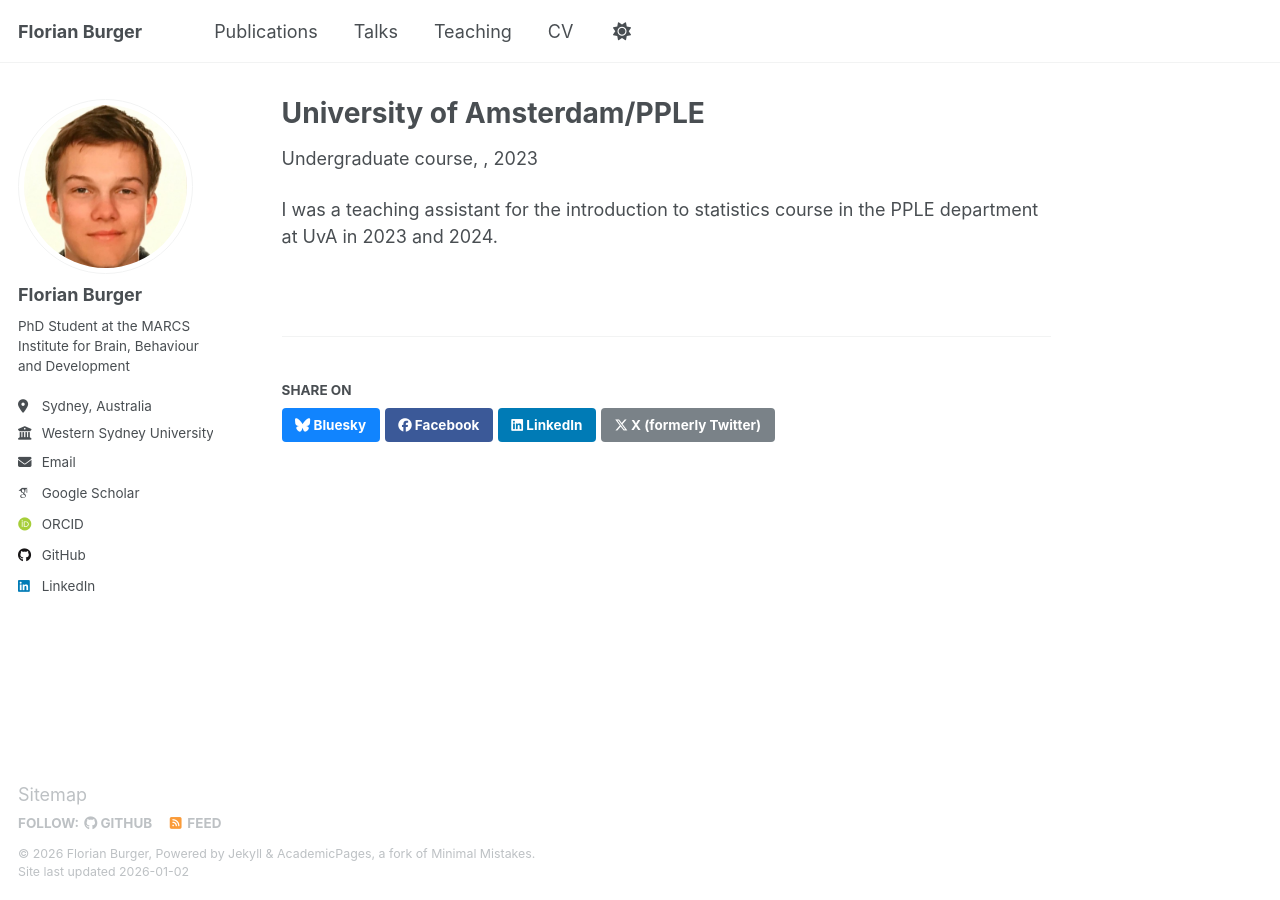
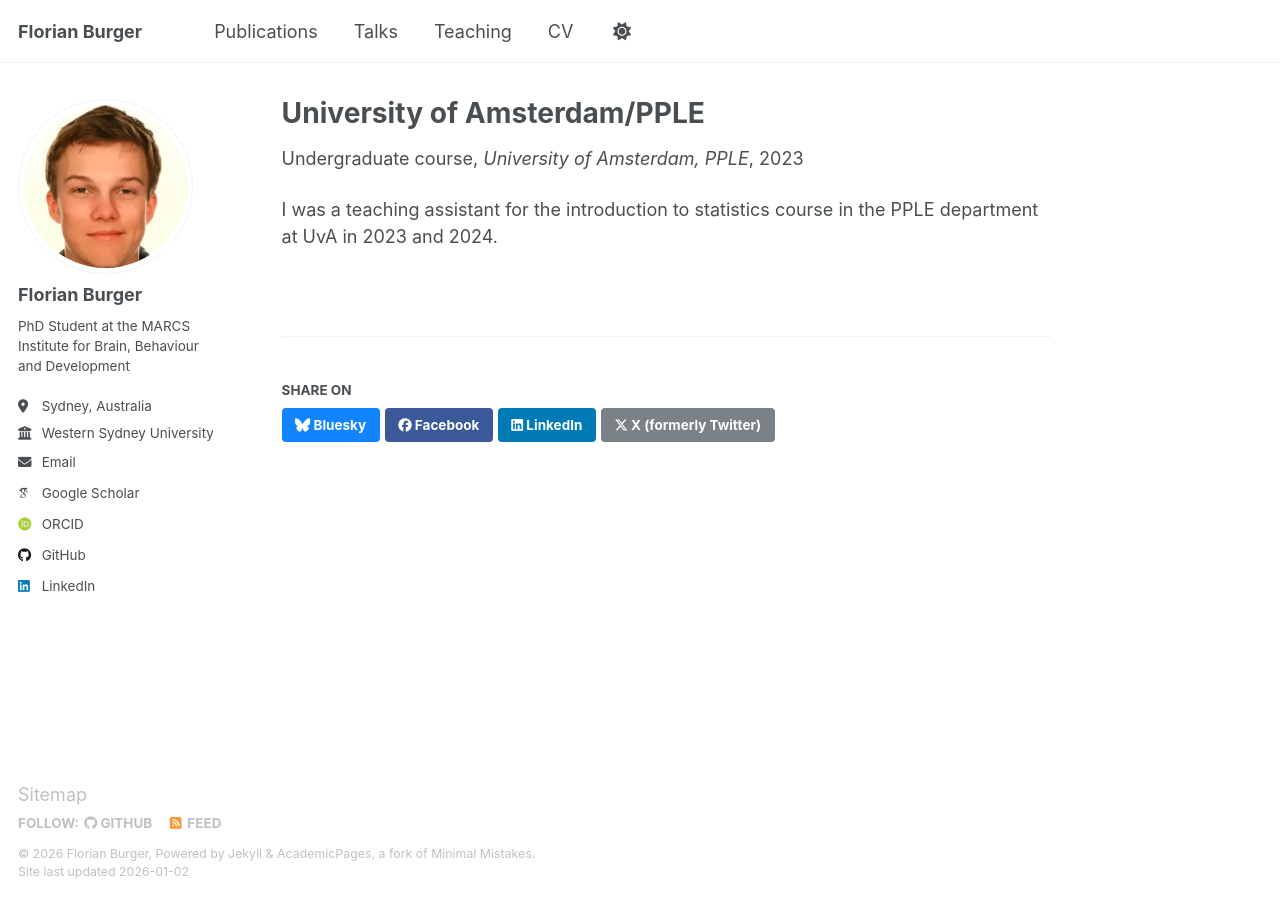
Before and after one commit to Flo-Burger/Flo-Burger.github.io, a Jekyll site: the page built from _teaching/PPLE_UvA.md, in a window 1280 px wide. Built offline with Jekyll 4.4.1, drawn with Linux system fonts in a browser that asks for light colours; some web fonts are replaced.

Commit message:
Changes_for_Teaching

```diff
--- a/_teaching/PPLE_UvA.md
+++ b/_teaching/PPLE_UvA.md
@@ -3,7 +3,7 @@ title: "University of Amsterdam/PPLE"
 collection: teaching
 type: "Undergraduate course"
 permalink: /teaching/
-# venue: "University 1, Department"
+venue: "University of Amsterdam, PPLE"
 date: 2023-10-21
 
 location: "Amsterdam, The Netherlands"
```
Also changed, not shown: _teaching/Bachelor_Thesis_UvA.md (+1 -1 lines).
